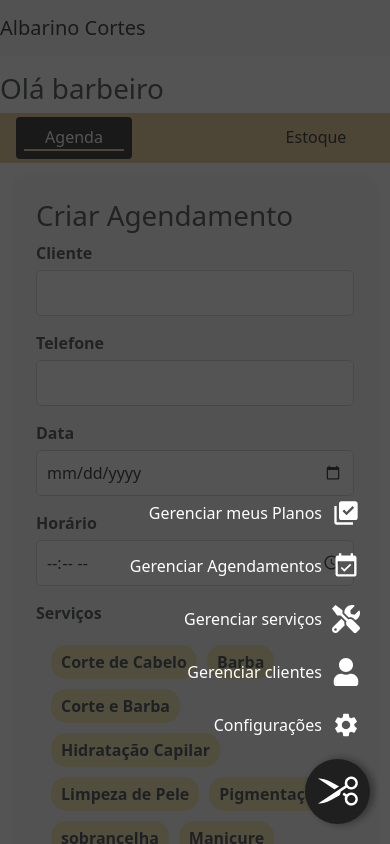
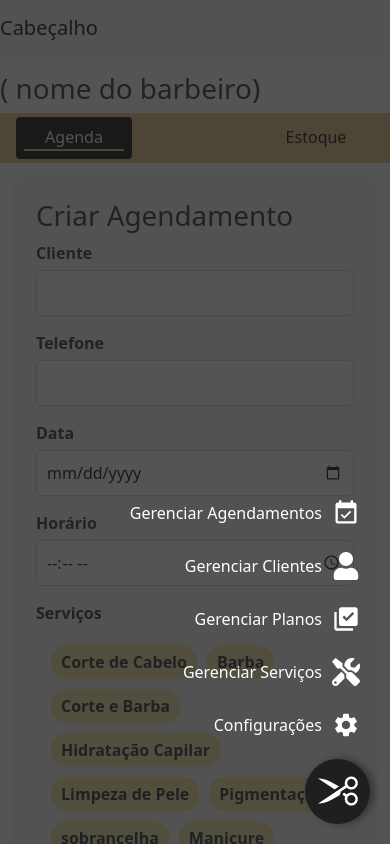
Before and after one commit to kralluz/Black-Beard-WEB, a React (Vite) app: page / in a window 390 px wide. Both pictures are taken after a click on the button 337 px from the left and 791 px from the top of the page. Shown: the top 844 px of the page. Built offline with nearby package versions, Linux system fonts and the light colour scheme.

Commit message:
fix: corrije responsividade e tamanho de algumas fonts

```diff
--- a/src/components/ActionButton.jsx
+++ b/src/components/ActionButton.jsx
@@ -33,7 +33,8 @@ to {
 }
 `;
 
-const FabContainer = styled.div` //Container de todos os elementos do botão da tesoura
+const FabContainer = styled.div`
+    //Container de todos os elementos do botão da tesoura
     position: fixed;
     bottom: 20px;
     right: 20px;
@@ -43,7 +44,8 @@ const FabContainer = styled.div` //Container de todos os elementos do botão da
     z-index: 2;
 `;
 
-const Fab = styled.button` //Botão da tesoura
+const Fab = styled.button`
+    //Botão da tesoura
     border-radius: 50%;
     width: 65px;
     height: 65px;
@@ -89,7 +91,8 @@ const FabOptions = styled.div`
     animation: ${slideIn} 0.5s ease forwards;
 `;
 
-const OptionButton = styled.button` //Estiliza as opções
+const OptionButton = styled.button`
+    //Estiliza as opções
     background-color: transparent;
     padding: 10px;
     color: white;
@@ -153,15 +156,6 @@ function ActionButton() {
             <FabContainer>
                 <FabOptions $isOpen={isOpen}>
                     <OptionButton
-                        onClick={() => setIsPlanModalOpen(true)}
-                    >
-                        Gerenciar meus Planos{" "}
-                        <MdLibraryAddCheck
-                            style={{ fontSize: "var(--icon-size)" }}
-                        />
-                    </OptionButton>
-
-                    <OptionButton
                         onClick={() => setIsAppointmentModalOpen(true)}
                     >
                         Gerenciar Agendamentos{" "}
@@ -170,21 +164,24 @@ function ActionButton() {
                         />
                     </OptionButton>
 
-                    <OptionButton
-                        onClick={() => setIsServiceModalOpen(true)}
-                    >
-                        Gerenciar serviços{" "}
+                    <OptionButton onClick={() => setIsClientModalOpen(true)}>
+                        Gerenciar Clientes{" "}
+                        <FaUser style={{ fontSize: "var(--icon-size)" }} />
+                    </OptionButton>
+
+                    <OptionButton onClick={() => setIsPlanModalOpen(true)}>
+                        Gerenciar Planos{" "}
+                        <MdLibraryAddCheck
+                            style={{ fontSize: "var(--icon-size)" }}
+                        />
+                    </OptionButton>
+
+                    <OptionButton onClick={() => setIsServiceModalOpen(true)}>
+                        Gerenciar Serviços{" "}
                         <FaTools style={{ fontSize: "var(--icon-size)" }} />
                     </OptionButton>
-                    <OptionButton
-                        onClick={() => setIsClientModalOpen(true)}
-                    >
-                        Gerenciar clientes{" "}
-                        <FaUser style={{ fontSize: "var(--icon-size)" }} />
-                    </OptionButton>
-                    <OptionButton
-                        onClick={() => setIsSettingsModalOpen(true)}
-                    >
+
+                    <OptionButton onClick={() => setIsSettingsModalOpen(true)}>
                         Configurações{" "}
                         <MdSettings style={{ fontSize: "var(--icon-size)" }} />
                     </OptionButton>
--- a/src/components/AppointmentCards/styles.js
+++ b/src/components/AppointmentCards/styles.js
@@ -93,15 +93,15 @@ export const ServiceTag = styled.span`
     background-color: #e2c07d;
     border-radius: 15px;
     padding: 5px 10px;
-    font-size: 10px;
+    font-size: 11px;
     color: #333;
-    margin: 5px 5px 5px 0;
+    margin: 5px 0px ;
+    font-weight: bold;
 `;
 
 export const ServicesContainer = styled.div`
     display: flex;
-    flex-direction: row-reverse;
-    flex-wrap: wrap;
+    justify-content: end;
 `;
 
 export const TotalValue = styled.span`
--- a/src/components/Header.jsx
+++ b/src/components/Header.jsx
@@ -7,7 +7,7 @@ const Header = () => {
     const barberData = {
         id: 1,
         name: " Albarino",
-        company_name: "Albarino Cortes",
+        company_name: "Cabeçalho",
         email: "Albarino@example.com",
         tel: "62123456789",
         admin: false,
--- a/src/components/actionButtonsScreens/ScreenClients.jsx
+++ b/src/components/actionButtonsScreens/ScreenClients.jsx
@@ -3,10 +3,9 @@ import React, { useState, useEffect } from "react";
 import styled from "styled-components";
 import ModalBase from "../modals/BasedModal";
 import ShowClient from "../modals/ShowClient.jsx";
-import { FaUserAlt, FaWhatsapp, FaSearch, FaPhoneAlt } from "react-icons/fa";
+import { FaUserAlt, FaWhatsapp, FaSearch, FaPhoneAlt, FaPhone } from "react-icons/fa";
 
 const ContentScreen = styled.div`
-    background: #f9f9f9;
     padding: 10px;
     border-radius: 10px;
     margin: 0 auto;
@@ -32,6 +31,7 @@ const ClientSection = styled.div`
     display: flex;
     justify-content: space-between;
     align-items: center;
+    padding-right: 10px;
     `;
 
 const ClientDetails = styled.div`
@@ -266,13 +266,14 @@ const ScreenClients = ({ isOpen, onClose }) => {
                                             }}
                                         >
                                             <Button onClick={handleMakeCall}>
-                                                Ligar
+                                            <FaPhoneAlt /> Ligar
                                             </Button>
                                             <Button
                                                 onClick={() => openWhatsApp()}
                                             >
-                                                Conversar<FaWhatsapp />
+                                                <FaWhatsapp /> Conversar
                                             </Button>
+
                                         </div>
                                     </div>
                                 </ClientSection>
--- a/src/components/modals/ShowClient.jsx
+++ b/src/components/modals/ShowClient.jsx
@@ -1,16 +1,19 @@
 import React from "react";
-import styled from "styled-components";
+import styled, { css } from "styled-components";
 import ModalBase from "../modals/BasedModal";
 import { RiEdit2Line, RiDeleteBinLine } from "react-icons/ri";
 import { FaWhatsapp, FaPhoneAlt } from "react-icons/fa";
 
 const ContentScreen = styled.div`
-    background: #f9f9f9;
     border-radius: 10px;
     margin: 0 auto;
     overflow-y: auto;
     width: 100%;
-    box-shadow: 0 4px 6px rgba(0, 0, 0, 0.1);
+    padding: 20px;
+    max-width: 600px;
+    @media (max-width: 768px) {
+        padding: 10px;
+    }
 `;
 
 const ClientSection = styled.div`
@@ -20,12 +23,20 @@ const ClientSection = styled.div`
     box-shadow: 0 2px 4px rgba(0, 0, 0, 0.05);
     display: flex;
     flex-direction: column;
+
+    @media (max-width: 768px) {
+        padding: 15px;
+    }
 `;
 
 const ClientName = styled.h4`
     margin: 0 0 10px 0;
     font-size: 24px;
     color: #333;
+
+    @media (max-width: 768px) {
+        font-size: 20px;
+    }
 `;
 
 const ClientInfo = styled.p`
@@ -35,12 +46,19 @@ const ClientInfo = styled.p`
     display: flex;
     align-items: center;
     justify-content: space-between;
+
+    @media (max-width: 768px) {
+        font-size: 14px;
+        flex-direction: column;
+        align-items: flex-start;
+        gap: 5px;
+    }
 `;
 
 const PlanTag = styled.span`
     display: inline-block;
-    background-color: #9C27B0 ;
-    color: #FFFFFF ;
+    background-color: #9c27b0;
+    color: #ffffff;
     padding: 4px 10px;
     border-radius: 20px;
     font-weight: 400;
@@ -50,9 +68,15 @@ const ActionButtons = styled.div`
     display: flex;
     align-items: center;
     justify-content: flex-start;
+    flex-wrap: wrap;
+
+    @media (max-width: 768px) {
+        width: 100%;
+        justify-content: space-between;
+    }
 `;
 
-const buttonStyles = `
+const buttonStyles = css`
     color: white;
     padding: 8px 12px;
     border: none;
@@ -61,28 +85,33 @@ const buttonStyles = `
     display: inline-flex;
     align-items: center;
     margin: 10px;
-    height: 3W0px;
     svg {
         margin-right: 5px;
     }
     &:hover {
         opacity: 0.9;
     }
+
+    @media (max-width: 768px) {
+        padding: 6px 10px;
+        margin: 5px;
+        font-size: 14px;
+    }
 `;
 
 const CallButton = styled.button`
     ${buttonStyles}
-    background-color: #4CAF50 ;
+    background-color: #4CAF50;
 `;
 
 const ChatButton = styled.button`
     ${buttonStyles}
-    background-color: #008cffc9
+    background-color: #008cffc9;
 `;
 
 const DeleteButton = styled.button`
     ${buttonStyles}
-    background-color: #F44336  ;
+    background-color: #F44336;
 `;
 
 const EditButton = styled.button`
@@ -91,7 +120,6 @@ const EditButton = styled.button`
     color: #333;
     font-weight: 500;
 `;
-
 const ClientModal = ({ isOpen, onClose, client }) => {
     const clientPlan = {
         id: 2,
@@ -125,26 +153,36 @@ const ClientModal = ({ isOpen, onClose, client }) => {
                     <ClientInfo>
                         <strong>Telefone:</strong> {client.phone}
                         <ActionButtons>
+                            <ChatButton onClick={openWhatsApp}>
+                                <FaWhatsapp /> Conversar
+                            </ChatButton>
                             <CallButton onClick={handleMakeCall}>
                                 <FaPhoneAlt /> Ligar
                             </CallButton>
-                            <ChatButton onClick={openWhatsApp}>
-                                <FaWhatsapp /> Conversar
-                            </ChatButton>
                         </ActionButtons>
                     </ClientInfo>
                     <ClientInfo>
                         <strong>Descrição:</strong> {client.description}
                     </ClientInfo>
                     <ClientInfo>
-                        <PlanTag>{clientPlan.name}</PlanTag> -{" "}
-                        <strong>Adicionado em:</strong>{" "}
-                        {new Date(clientPlan.created_at).toLocaleDateString()}
+                        <strong>Planos cadastrados</strong>
+                        <PlanTag>{clientPlan.name}</PlanTag>{" "}
+                        <strong>Adicionado em: {" "}
+                        {new Date(clientPlan.created_at).toLocaleDateString()}</strong>{" "}
                     </ClientInfo>
                     <ClientInfo>
-                        <strong>Data de Expiração do Plano: 2/2023</strong>{" "}
+                        <p>Data de Expiração do Plano: 2/2023</p>{" "}
                     </ClientInfo>
-                    <div style={{display: "flex", width: "100%", gap: "40%", justifyContent: 'space-between', alignItems: 'center'}}>
+                    <div
+                        style={{
+                            display: "flex",
+                            width: "100%",
+                            gap: "20%",
+                            justifyContent: "space-between",
+                            alignItems: "center",
+                            flexWrap: "wrap",
+                        }}
+                    >
                         <DeleteButton>
                             <RiDeleteBinLine /> Excluir
                         </DeleteButton>
--- a/src/pages/Home.jsx
+++ b/src/pages/Home.jsx
@@ -12,7 +12,7 @@ const Home = () => {
             <br />
             <br />
             <br />
-            <h1>Olá barbeiro</h1>
+            <h1> {"("} nome do barbeiro{")"}</h1>
             <ToggleDisplayComponent //Barra de baixo do header
                 agendaComponent={<AgendaCards />}
                 estoqueComponent={<EstoqueData />}
```
